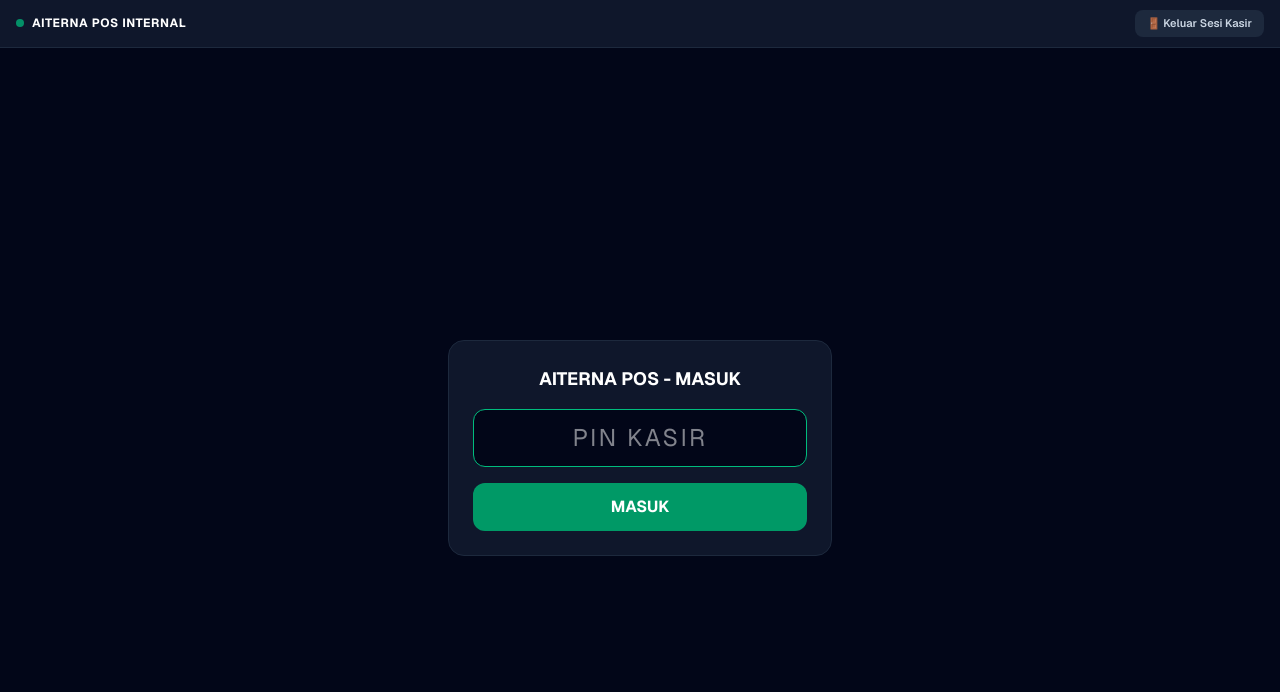
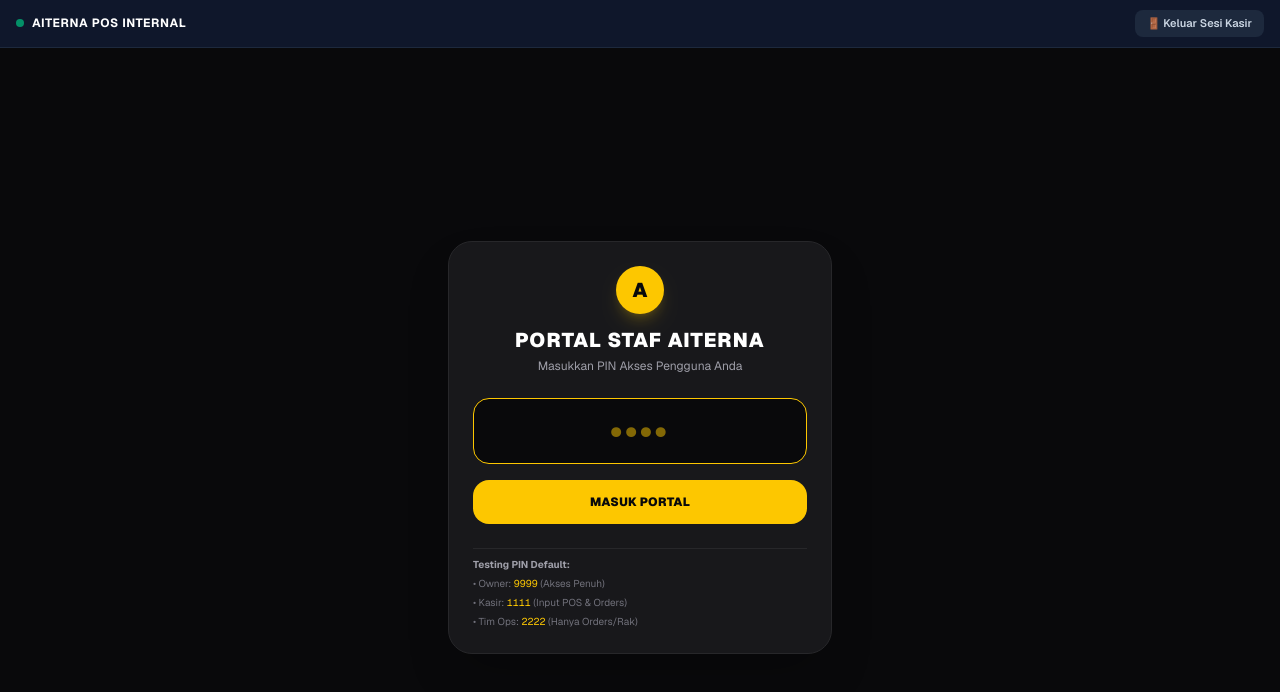
Before and after one commit to FalDeBow/aiterna-shoecare, a Next.js app: page /admin/login in a window 1280 px wide. Shown: the top 692 px of the page. Built offline with nearby package versions, Linux system fonts and the light colour scheme.

Commit message:
Update page.tsx

```diff
--- a/app/admin/login/page.tsx
+++ b/app/admin/login/page.tsx
@@ -2,42 +2,81 @@
 
 import React, { useState } from 'react';
 import { useRouter } from 'next/navigation';
+import { STAFF_LIST } from '@/lib/auth-config';
 
-export default function AdminLoginPage() {
+export default function MultiUserLoginPage() {
   const [pin, setPin] = useState('');
-  const [error, setError] = useState('');
+  const [errorMsg, setErrorMsg] = useState('');
   const router = useRouter();
 
   const handleLogin = (e: React.FormEvent) => {
     e.preventDefault();
-    if (pin === '1234') {
-      // Set cookie otentikasi berlaku selama 1 hari
+    setErrorMsg('');
+
+    // Cari staf berdasarkan PIN
+    const foundStaff = STAFF_LIST.find((s) => s.pin === pin);
+
+    if (foundStaff) {
+      // Set Cookie Akses selama 1 Hari
       document.cookie = 'aiterna_admin_token=authenticated; path=/; max-age=86400';
-      router.push('/admin');
+      document.cookie = `aiterna_staff_role=${foundStaff.role}; path=/; max-age=86400`;
+      document.cookie = `aiterna_staff_name=${encodeURIComponent(foundStaff.nama)}; path=/; max-age=86400`;
+
+      // Redirect Sesuai Role
+      if (foundStaff.role === 'OPS') {
+        router.push('/admin/orders'); // Tim Ops langsung ke antrean
       } else {
-      setError('PIN Salah!');
+        router.push('/admin');        // Owner & Kasir ke POS Kasir
+      }
+    } else {
+      setErrorMsg('PIN Staf Tidak Dikenali!');
       setPin('');
     }
   };
 
   return (
-    <div className="min-h-screen bg-slate-950 text-white flex items-center justify-center p-4">
-      <form onSubmit={handleLogin} className="bg-slate-900 border border-slate-800 p-6 rounded-2xl w-full max-w-sm space-y-4 text-center">
-        <h1 className="text-lg font-bold">AITERNA POS - MASUK</h1>
+    <div className="min-h-screen bg-zinc-950 text-white flex items-center justify-center p-4 font-sans">
+      <div className="w-full max-w-sm bg-zinc-900 border border-zinc-800 p-6 rounded-3xl shadow-2xl space-y-6 text-center">
+        <div>
+          <div className="w-12 h-12 bg-yellow-400 rounded-full mx-auto flex items-center justify-center text-zinc-950 font-black text-xl mb-3 shadow-lg shadow-yellow-400/20">
+            A
+          </div>
+          <h1 className="text-xl font-black text-white tracking-wider">PORTAL STAF AITERNA</h1>
+          <p className="text-xs text-zinc-400 mt-1">Masukkan PIN Akses Pengguna Anda</p>
+        </div>
+
+        <form onSubmit={handleLogin} className="space-y-4">
           <input
             type="password"
             maxLength={6}
             value={pin}
             onChange={(e) => setPin(e.target.value)}
-          placeholder="PIN KASIR"
-          className="w-full bg-slate-950 border border-slate-800 text-center text-2xl p-3 rounded-xl tracking-widest focus:outline-none focus:border-emerald-500"
+            placeholder="••••"
+            className="w-full bg-zinc-950 border border-zinc-800 text-center text-3xl font-black p-3.5 rounded-2xl tracking-widest text-yellow-400 focus:outline-none focus:border-yellow-400"
             autoFocus
           />
-        {error && <p className="text-xs text-rose-500 font-semibold">{error}</p>}
-        <button type="submit" className="w-full bg-emerald-600 hover:bg-emerald-500 font-bold py-3 rounded-xl transition">
-          MASUK
+
+          {errorMsg && (
+            <p className="text-xs text-rose-500 font-bold bg-rose-500/10 p-2.5 rounded-xl border border-rose-500/20">
+              {errorMsg}
+            </p>
+          )}
+
+          <button
+            type="submit"
+            className="w-full bg-yellow-400 hover:bg-yellow-300 text-zinc-950 font-black py-3.5 rounded-2xl transition active:scale-95 uppercase tracking-wide text-xs"
+          >
+            MASUK PORTAL
           </button>
         </form>
+
+        <div className="pt-2 border-t border-zinc-800 text-[10px] text-zinc-500 text-left space-y-1">
+          <p className="font-bold text-zinc-400">Testing PIN Default:</p>
+          <p>• Owner: <code className="text-yellow-400">9999</code> (Akses Penuh)</p>
+          <p>• Kasir: <code className="text-yellow-400">1111</code> (Input POS & Orders)</p>
+          <p>• Tim Ops: <code className="text-yellow-400">2222</code> (Hanya Orders/Rak)</p>
+        </div>
+      </div>
     </div>
   );
 }
```
Lines whose indentation alone changed are shown as unchanged.
